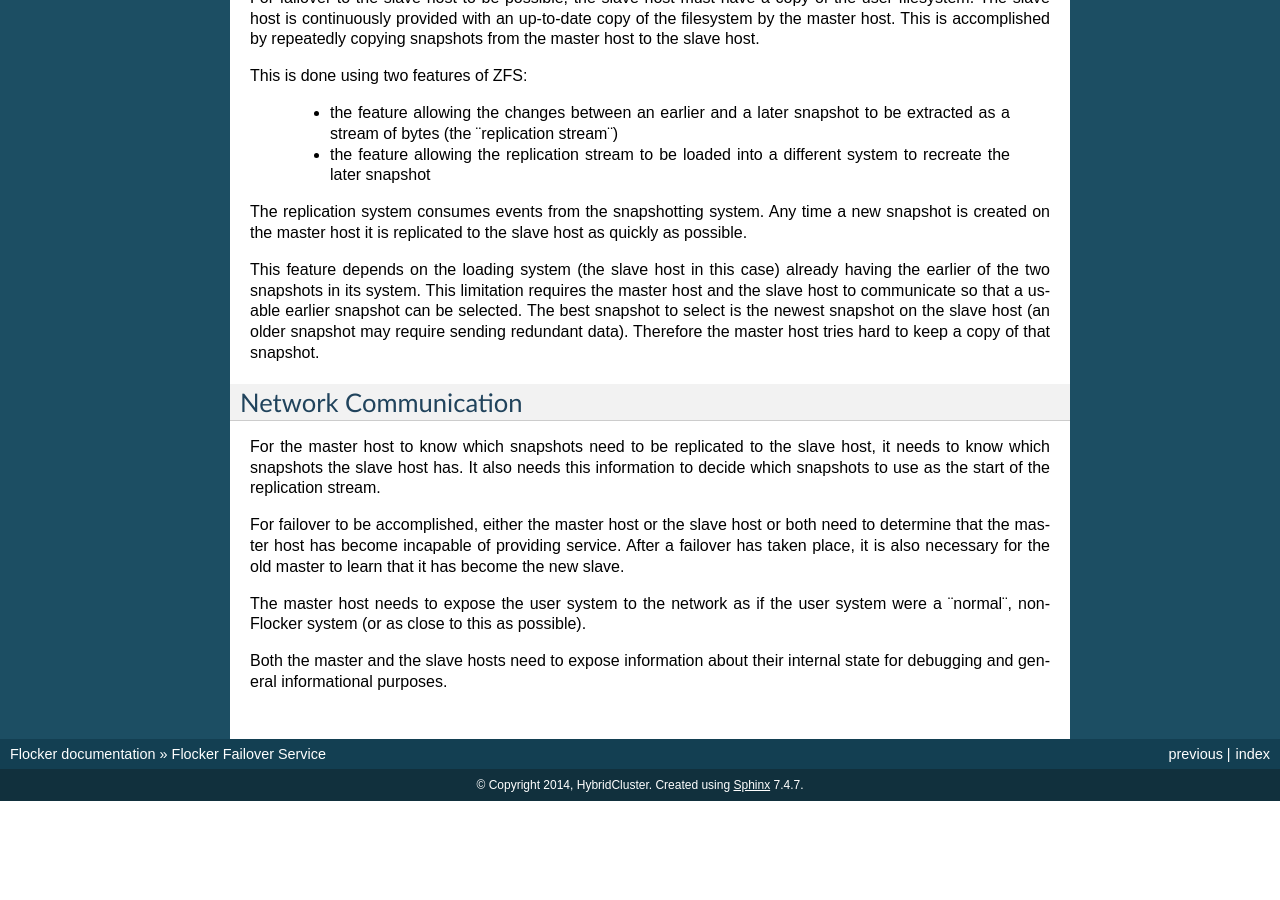
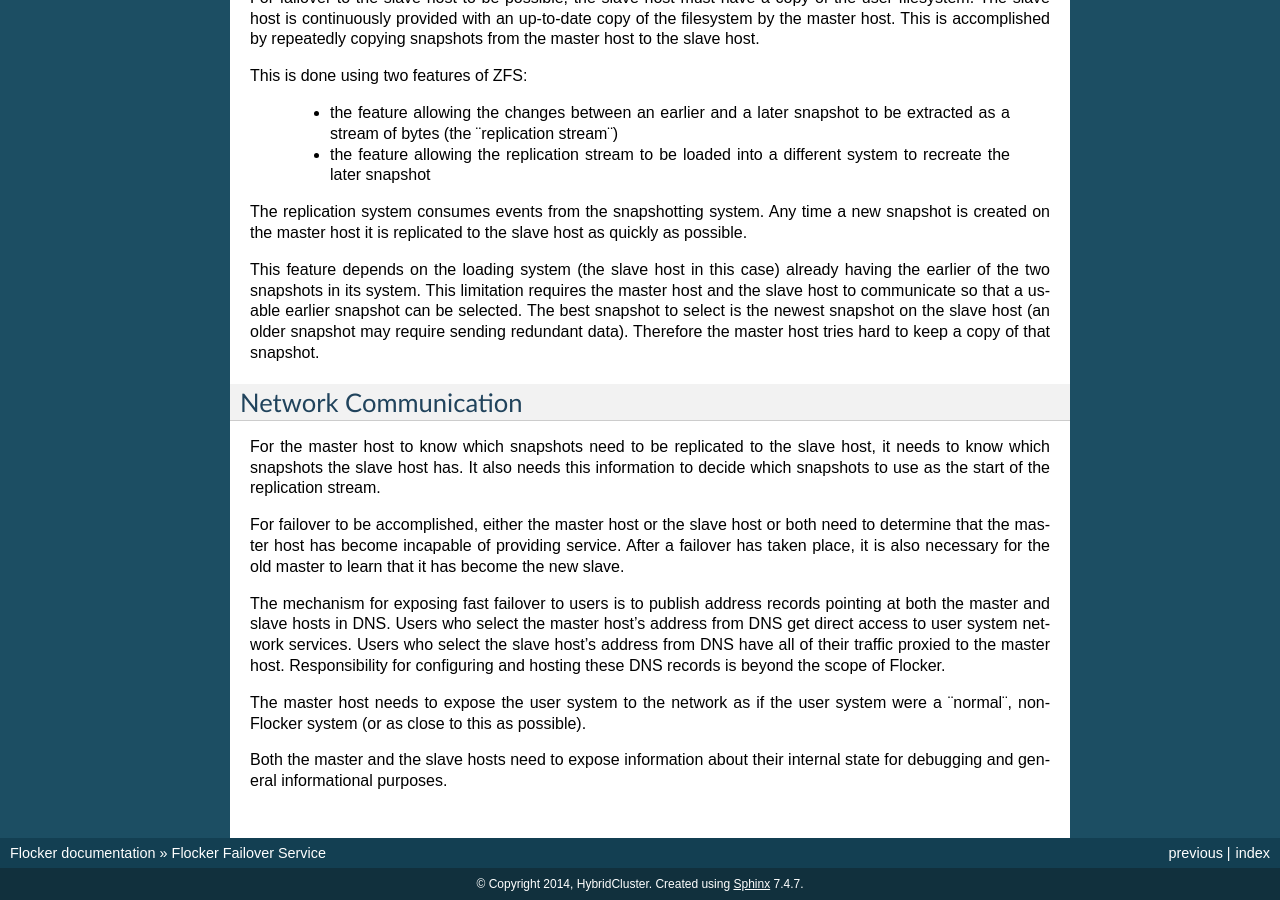
Before and after one commit to ClusterHQ/flocker, a Sphinx documentation site: the page built from docs/architecture.rst, in a window 1280 px wide and 900 px high, scrolled down 1626 px. Built offline with Sphinx 7.4.7, drawn with Linux system fonts in a browser that asks for light colours; before the commit the page ends 2427 px from its top, so only the background shows below that.

Commit message:
Add some text about what we do to make failover actually work quickly in practice.

```diff
--- a/docs/architecture.rst
+++ b/docs/architecture.rst
@@ -109,6 +109,11 @@ It also needs this information to decide which snapshots to use as the start of
 For failover to be accomplished, either the master host or the slave host or both need to determine that the master host has become incapable of providing service.
 After a failover has taken place, it is also necessary for the old master to learn that it has become the new slave.
 
+The mechanism for exposing fast failover to users is to publish address records pointing at both the master and slave hosts in DNS.
+Users who select the master host's address from DNS get direct access to user system network services.
+Users who select the slave host's address from DNS have all of their traffic proxied to the master host.
+Responsibility for configuring and hosting these DNS records is beyond the scope of Flocker.
+
 The master host needs to expose the user system to the network as if the user system were a ¨normal¨, non-Flocker system (or as close to this as possible).
 
 Both the master and the slave hosts need to expose information about their internal state for debugging and general informational purposes.
```
